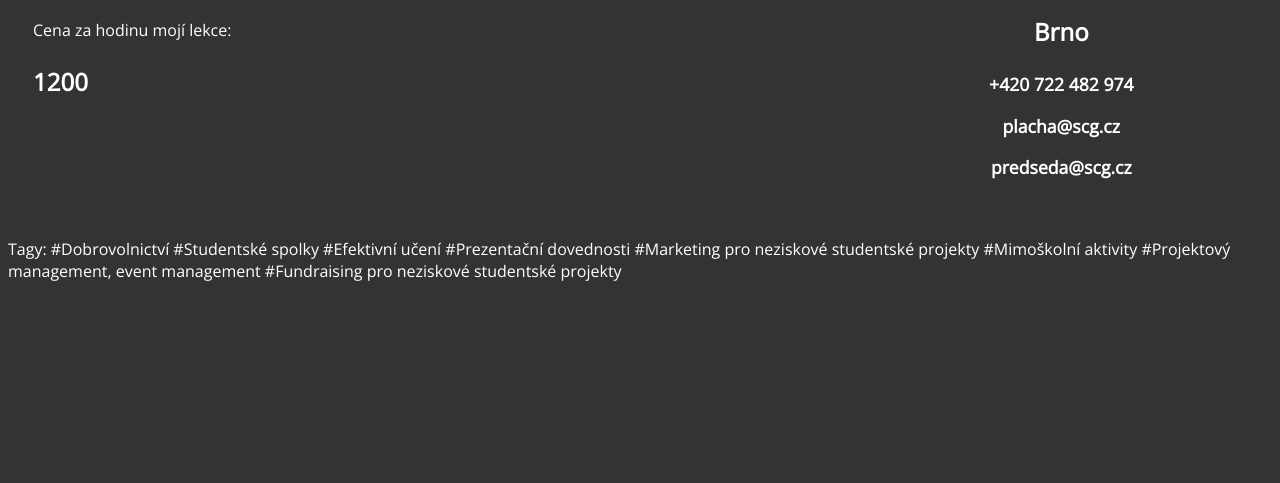
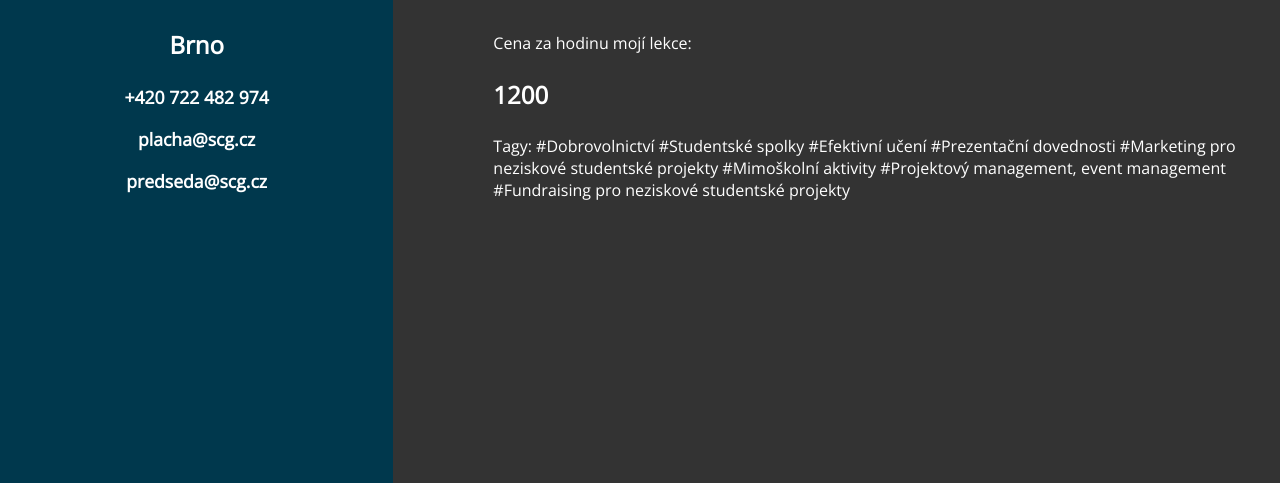
Before and after one commit to Pero-coder/TdA24-Banana-in-Microwave, a Flask app: page /lecturer in a window 1280 px wide. Shown: the part 363-846 px from the top of the page. Before the commit the page ends 644 px from the top, so only its background shows below. Run offline with Flask 3, Linux system fonts and the light colour scheme.

Commit message:
Rewrite lecturer page design Fixes #1

```diff
--- a/app/static/style.css
+++ b/app/static/style.css
@@ -4,6 +4,7 @@
 body {
     background-color: #333333;
     color: #ffffff;
+    margin: auto;
 }
 
 h1, h2, h3, h4, h5, h6 {
@@ -16,9 +17,9 @@ p {
 
 .grid-container {
     display: grid;
-    grid-template-columns: 2fr 1fr;
+    grid-template-columns: 1fr 2fr;
     grid-gap: 100px;
-    padding: 25px;
+    height: 100vh;
 }
 
 .claim {
@@ -62,3 +63,12 @@ p {
     font-weight: bold;
     text-align: center;
 }
+
+.contacts {
+    background-color: #00384D;
+    border-top-right-radius: 20%;
+}
+
+.logo {
+    width: 5%;
+}
--- a/app/templates/lecturer.html
+++ b/app/templates/lecturer.html
@@ -7,7 +7,17 @@
     <title>Lecturer</title>
 </head>
 <body>
+    <div class="navbar">
+        <img class="logo" src="{{url_for('static', filename='logo.png')}}" alt="logo">
+    </div>
     <div class="grid-container">
+        <div class="contacts">
+            <p class="picture"><img src="https://tourdeapp.cz/storage/images/2023_02_25/412ff296a291f021bbb6de10e8d0b94863fa89308843b/big.png.webp"></p>
+            <p class="city">Brno</p>
+            <p class="phone">+420 722 482 974</p>
+            <p class="email">placha@scg.cz</p>
+            <p class="email">predseda@scg.cz</p>
+        </div>
         <div class="content">
             <h1>Mgr. Petra Swil Plachá MBA</h1>
             <p class="claim">Aktivní studentka / Předsedkyně spolku / Projektová manažerka</p>
@@ -21,19 +31,12 @@
             </p>
             <p>Cena za hodinu mojí lekce:</p>
             <p class="price">1200</p>
-        </div>
-        <div class="contacts">
-            <p class="picture"><img src="https://tourdeapp.cz/storage/images/2023_02_25/412ff296a291f021bbb6de10e8d0b94863fa89308843b/big.png.webp"></p>
-            <p class="city">Brno</p>
-            <p class="phone">+420 722 482 974</p>
-            <p class="email">placha@scg.cz</p>
-            <p class="email">predseda@scg.cz</p>
+            <p class="tags">
+                Tagy: #Dobrovolnictví #Studentské spolky #Efektivní učení #Prezentační dovednosti
+                #Marketing pro neziskové studentské projekty #Mimoškolní aktivity #Projektový management,
+                event management #Fundraising pro neziskové studentské projekty
+            </p>
         </div>
     </div>
-    <p class="tags">
-        Tagy: #Dobrovolnictví #Studentské spolky #Efektivní učení #Prezentační dovednosti
-        #Marketing pro neziskové studentské projekty #Mimoškolní aktivity #Projektový management,
-        event management #Fundraising pro neziskové studentské projekty
-    </p>
 </body>
 </html>
```
Also changed, not shown: app/static/logo.png (added).
